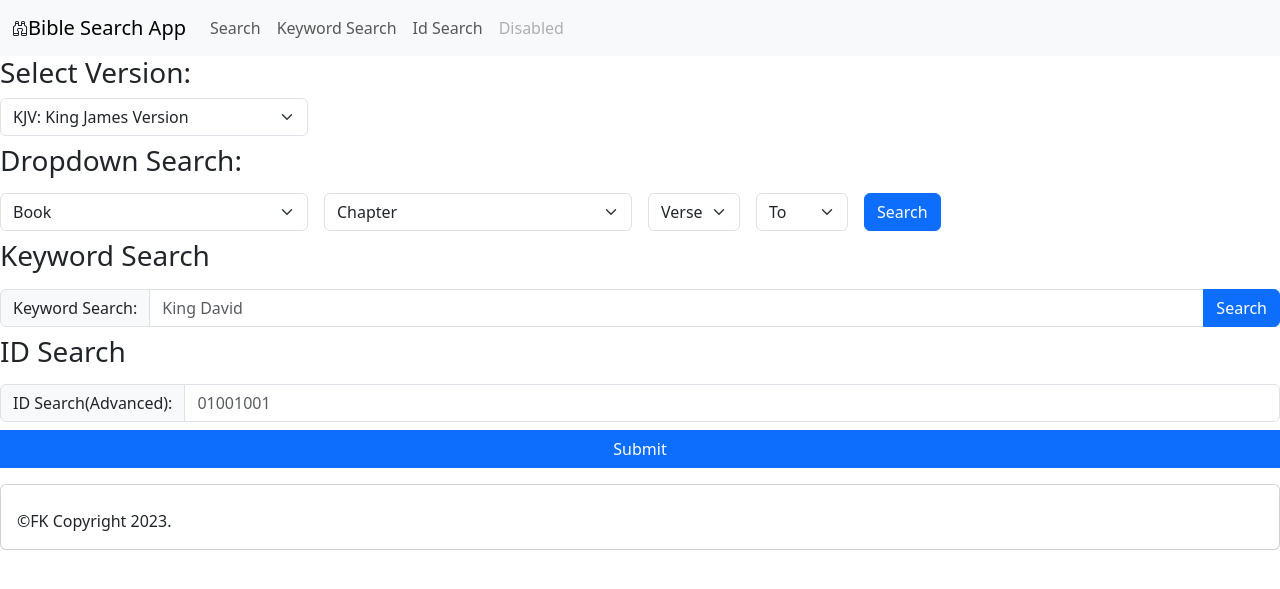
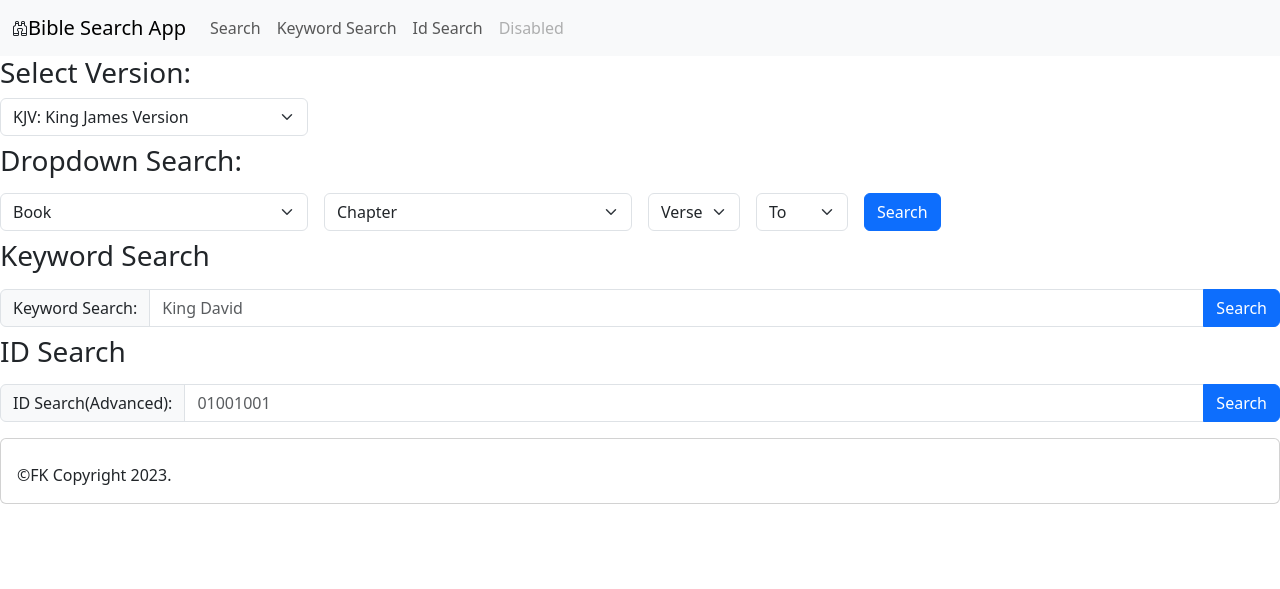
Before and after one commit to fkimani/bible-app, a Flask app: page / in a window 1280 px wide. Shown: the top 589 px of the page. Run offline with Flask 3, Linux system fonts and the light colour scheme; data that the repository does not hold is empty.

Commit message:
search button for each search type

```diff
--- a/templates/index.html
+++ b/templates/index.html
@@ -98,11 +98,10 @@
             <div class="input-group">
                 <span class="input-group-text" id="basic-addon3">ID Search(Advanced):</span>
                 <input type="number" name="id" placeholder="01001001" id="ID" maxlength="8" minlength="8" min="01001001" max="66022021" onfocus="reset_field('kw')" class="form-control" aria-label="Id Search" aria-describedby="basic-addon3">
+                <button type="submit" class="btn btn-primary" onclick="return validate_form()">Search</button>
             </div>
             <!-- /ID search -->
 
-            <br/>
-            <button type="submit" class="btn btn-primary" onclick="return validate_form()">Submit</button>
         </form>
         <script>
             // reset function definition
```
